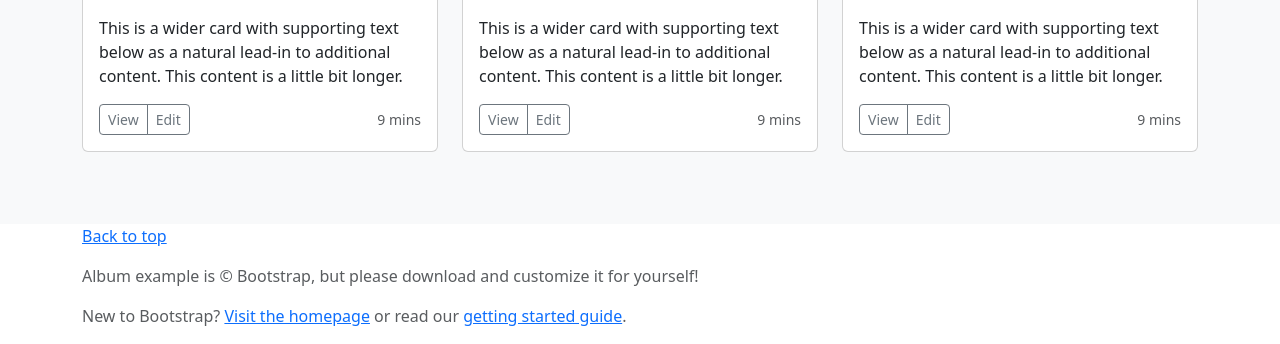
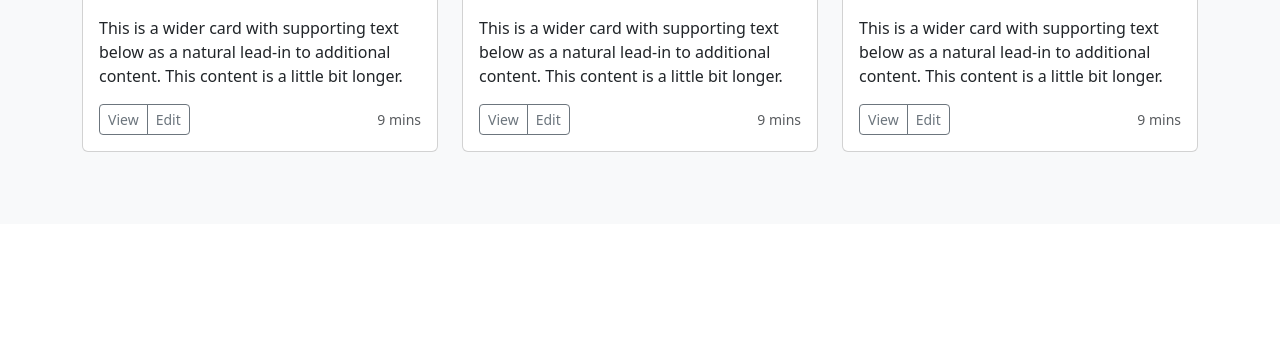
Before and after one commit to bcLego19/pythonTests, a Django app: page / in a window 1280 px wide. Shown: the part 703-1047 px from the top of the page. After the commit the page ends 855 px from the top, so only its background shows below. Run offline with Django 5.2, Linux system fonts and the light colour scheme; data that the repository does not hold is empty; some libraries are stand-ins or nearby versions.

Commit message:
Update home page to remove footer

```diff
--- a/PythonDjango/portfolio-project/jobs/templates/jobs/home.html
+++ b/PythonDjango/portfolio-project/jobs/templates/jobs/home.html
@@ -195,16 +195,6 @@
 
     </main>
 
-    <footer class="text-muted">
-      <div class="container">
-        <p class="float-right">
-          <a href="#">Back to top</a>
-        </p>
-        <p>Album example is &copy; Bootstrap, but please download and customize it for yourself!</p>
-        <p>New to Bootstrap? <a href="../../">Visit the homepage</a> or read our <a href="../../getting-started/">getting started guide</a>.</p>
-      </div>
-    </footer>
-
     <!-- Bootstrap core JavaScript
     ================================================== -->
     <!-- Placed at the end of the document so the pages load faster -->
```
